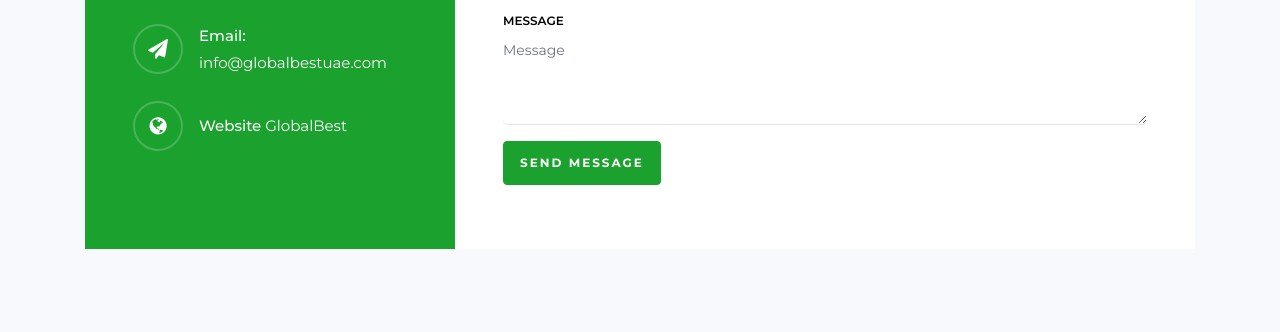
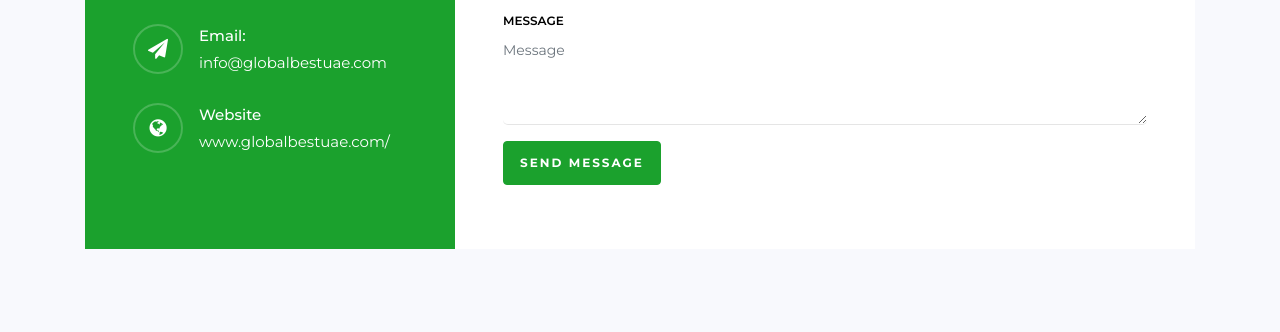
Before and after one commit to adilali097/wercoe, a plain HTML site: page contact.html in a window 1280 px wide. Shown: the part 1006-1338 px from the top of the page. Drawn offline with Linux system fonts and the light colour scheme; some packages are replaced by stand-ins of ours.

Commit message:
Update contact.html

```diff
--- a/contact.html
+++ b/contact.html
@@ -165,7 +165,7 @@
 					        			<span class="fa fa-globe"></span>
 					        		</div>
 					        		<div class="text pl-3">
-						            <p><span>Website</span> <a href="./index.html">GlobalBest</a></p>
+						            <p><span>Website</span> <a href="https://www.globalbestuae.com/">www.globalbestuae.com/</a></p>
 						          </div>
 					          </div>
 				          </div>
```
